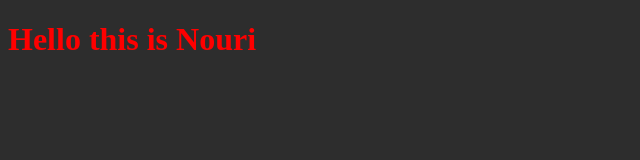
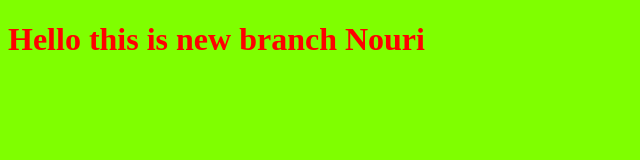
Before and after one commit to alghaylan/myproject, a plain HTML site: page index.html in a window 1280 px wide. Shown: the whole page, without its empty margins (0-640 px from the left). Drawn offline with Linux system fonts and the light colour scheme.

Commit message:
h1 and background-color

```diff
--- a/index.html
+++ b/index.html
@@ -7,7 +7,7 @@
     <title>myproject</title>
 </head>
 <body>
-   <h1>Hello this is Nouri</h1>
+   <h1>Hello this is new branch Nouri</h1>
 
 
    <script src="app.js"></script>
--- a/style.css
+++ b/style.css
@@ -2,5 +2,5 @@ h1{
     color: red;
 }
 body{
-    background-color: #2d2d2d;
+    background-color: chartreuse;
 }
```
